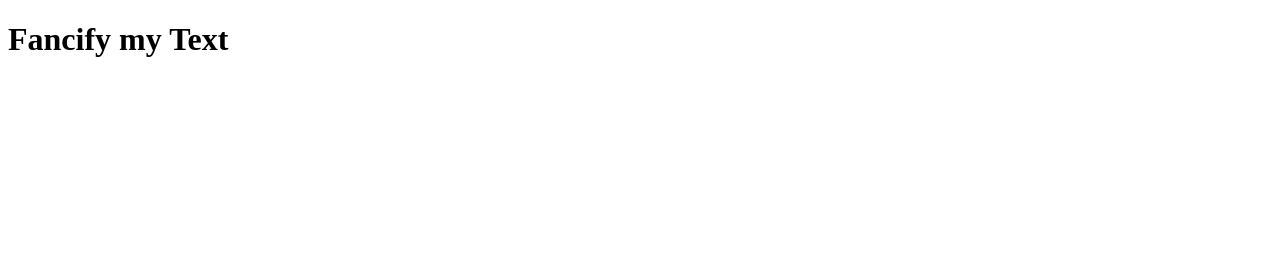
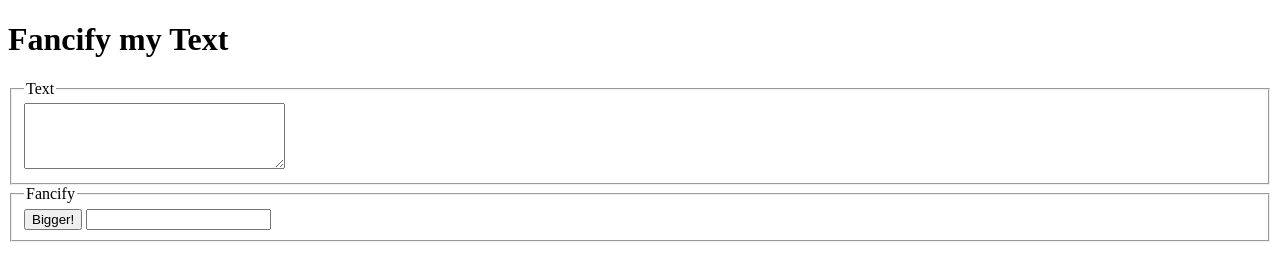
Before and after one commit to alecferguson/web-programming, a plain HTML site: page Fun-with-JavaScript/fancifymytext.html in a window 1280 px wide. Drawn offline with Linux system fonts and the light colour scheme.

Commit message:
creaing js script

```diff
--- a/Fun-with-JavaScript/fancifymytext.html
+++ b/Fun-with-JavaScript/fancifymytext.html
@@ -2,13 +2,21 @@
 <html>
   <head>
     <title>Fancify Shamcify</title>
-
-    <!-- link to your script file here -->
+    <script src="fancifymytext.js"></script>
   </head>
 
   <body>
     <h1>Fancify my Text</h1>
 
-    <!-- Your UI controls go here -->
+    <fieldset>
+      <legend>Text</legend>
+      <textarea id="textArea" rows="4" cols="30"></textarea>
+    </fieldset>
+
+    <fieldset>
+      <legend>Fancify</legend>
+      <button onClick="largerText()">Bigger!</button>
+      <input
+    </fieldset>
   </body>
 </html>
--- /dev/null
+++ b/Fun-with-JavaScript/fancifymytext.js
@@ -0,0 +1 @@
+alert("Hello, world!");
```
